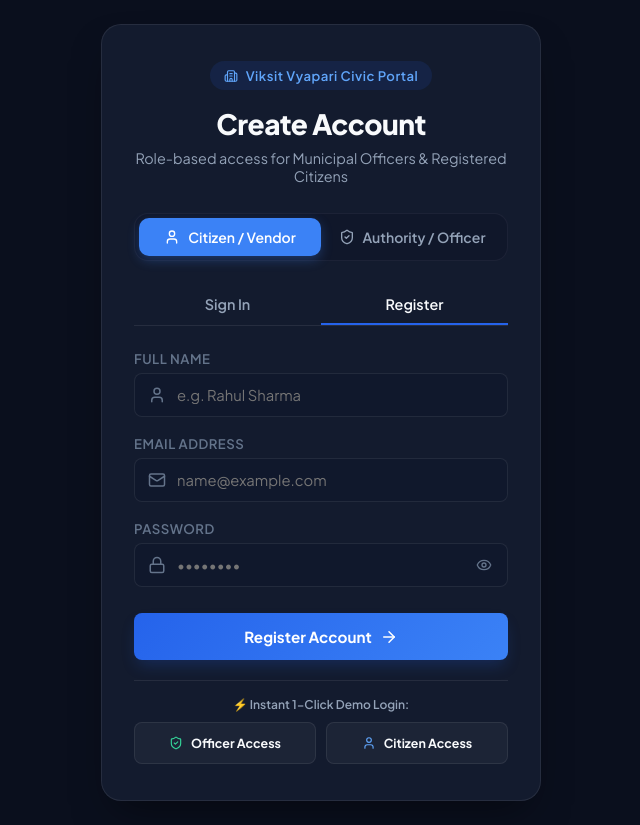
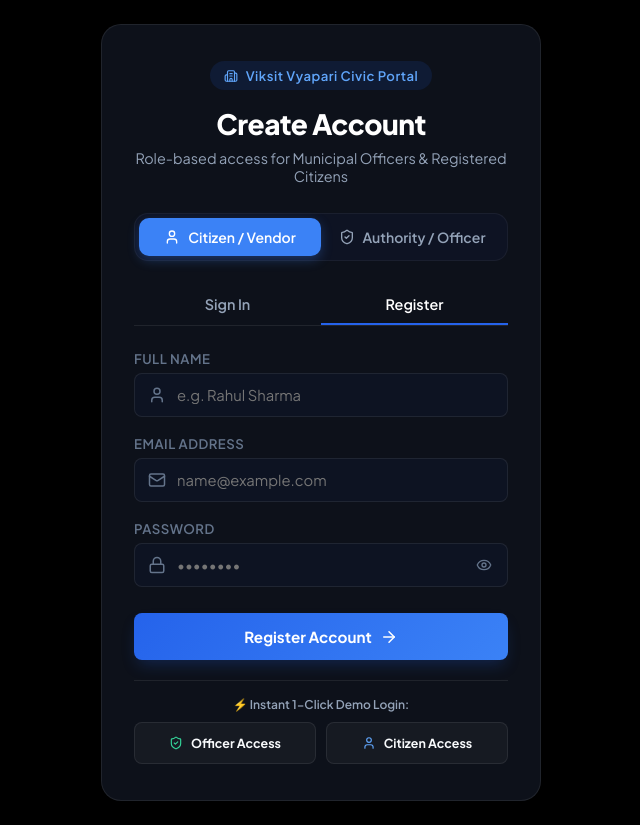
Before and after one commit to Shlok-Dwivedi/Vikasit-Nagpur-Hackathon, a React app in the folder frontend/: page / in a window 1280 px wide. Shown: the whole page, without its empty margins (319-959 px from the left). Built offline with nearby package versions, Linux system fonts and the light colour scheme; no server answers; the HTML template or start-up script is replaced by a standard one.

Commit message:
Update Dark Mode to pure OLED black (#000000) and add Wipe DB to 0 endpoint & button

```diff
--- a/frontend/src/index.css
+++ b/frontend/src/index.css
@@ -1,13 +1,13 @@
 @import url('https://fonts.googleapis.com/css2?family=Plus+Jakarta+Sans:wght@300;400;500;600;700;800&family=Inter:wght@400;500;600;700&display=swap');
 
 :root {
-  /* Default Dark Mode Theme */
-  --bg-primary: #0a0f1d;
-  --bg-secondary: #12192c;
-  --bg-card: rgba(22, 30, 50, 0.85);
+  /* Default OLED Pure Black Dark Mode Theme */
+  --bg-primary: #000000;
+  --bg-secondary: #05070c;
+  --bg-card: #0d111a;
   --bg-card-border: rgba(255, 255, 255, 0.08);
 
-  --text-main: #f8fafc;
+  --text-main: #ffffff;
   --text-muted: #94a3b8;
   --text-subtle: #64748b;
 
@@ -26,14 +26,14 @@
   --radius-md: 14px;
   --radius-lg: 20px;
 
-  --shadow-card: 0 20px 40px -15px rgba(0, 0, 0, 0.5);
-  --header-bg: rgba(15, 23, 42, 0.7);
-  --input-bg: rgba(15, 23, 42, 0.6);
-  --sidebar-bg: rgba(15, 23, 42, 0.9);
+  --shadow-card: 0 20px 40px -15px rgba(0, 0, 0, 0.9);
+  --header-bg: rgba(5, 7, 12, 0.9);
+  --input-bg: #080b12;
+  --sidebar-bg: #04060a;
   --transition-fast: 0.2s cubic-bezier(0.4, 0, 0.2, 1);
 }
 
-/* Light Theme Variables (Matching Stitch #f7fafc white theme) */
+/* Light Theme Variables (Clean Stitch White Theme) */
 [data-theme='light'] {
   --bg-primary: #f7fafc;
   --bg-secondary: #edf2f7;
@@ -45,7 +45,7 @@
   --text-subtle: #718096;
 
   --shadow-card: 0 10px 25px -5px rgba(0, 0, 0, 0.06);
-  --header-bg: rgba(255, 255, 255, 0.85);
+  --header-bg: rgba(255, 255, 255, 0.9);
   --input-bg: #f1f5f9;
   --sidebar-bg: #ffffff;
 }
--- a/frontend/src/views/VendorManagement.jsx
+++ b/frontend/src/views/VendorManagement.jsx
@@ -1,5 +1,5 @@
 import React, { useState, useEffect } from 'react';
-import { Users, Filter, Plus, CheckCircle, Clock, Search, FileText, X, RefreshCw, AlertCircle } from 'lucide-react';
+import { Users, Filter, Plus, CheckCircle, Clock, Search, FileText, X, RefreshCw, Trash2, AlertCircle } from 'lucide-react';
 import './VendorManagement.css';
 
 export default function VendorManagement({ backendUrl }) {
@@ -38,6 +38,20 @@ export default function VendorManagement({ backendUrl }) {
   useEffect(() => {
     fetchVendors();
   }, [apiBackendUrl]);
+
+  // Wipe / Reset Database completely to 0
+  const handleResetDatabase = async () => {
+    if (!window.confirm("Are you sure you want to wipe all vendor records in the database to 0?")) return;
+    setLoading(true);
+    try {
+      await fetch(`${apiBackendUrl}/api/reset-database`, { method: 'POST' });
+      setVendors([]);
+    } catch (err) {
+      setVendors([]);
+    } finally {
+      setLoading(false);
+    }
+  };
 
   // Dynamic API call to approve vendor
   const handleApprove = async (id) => {
@@ -111,6 +125,10 @@ export default function VendorManagement({ backendUrl }) {
             <span className="sub-header-tag">Dynamic Database Count: {vendors.length} Vendors</span>
           </div>
           <div style={{ display: 'flex', gap: '10px' }}>
+            <button className="quick-act-btn" style={{ color: '#f87171' }} onClick={handleResetDatabase} title="Wipe Database to 0">
+              <Trash2 size={16} />
+              <span>Wipe DB to 0</span>
+            </button>
             <button className="quick-act-btn" onClick={fetchVendors} title="Refresh Live Data">
               <RefreshCw size={16} className={loading ? 'spin' : ''} />
               <span>Refresh</span>
```
Also changed, not shown: 1 other file (tests, documents, lock files or other folders).
